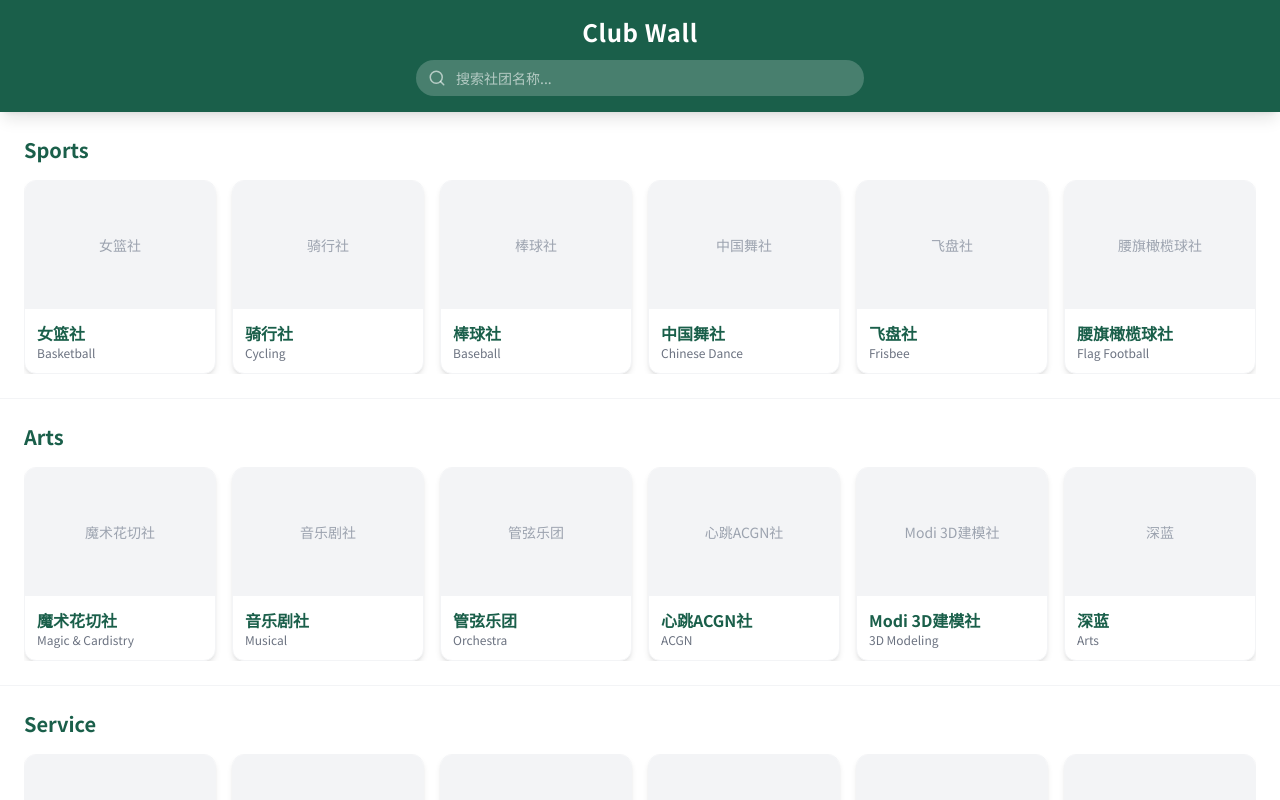
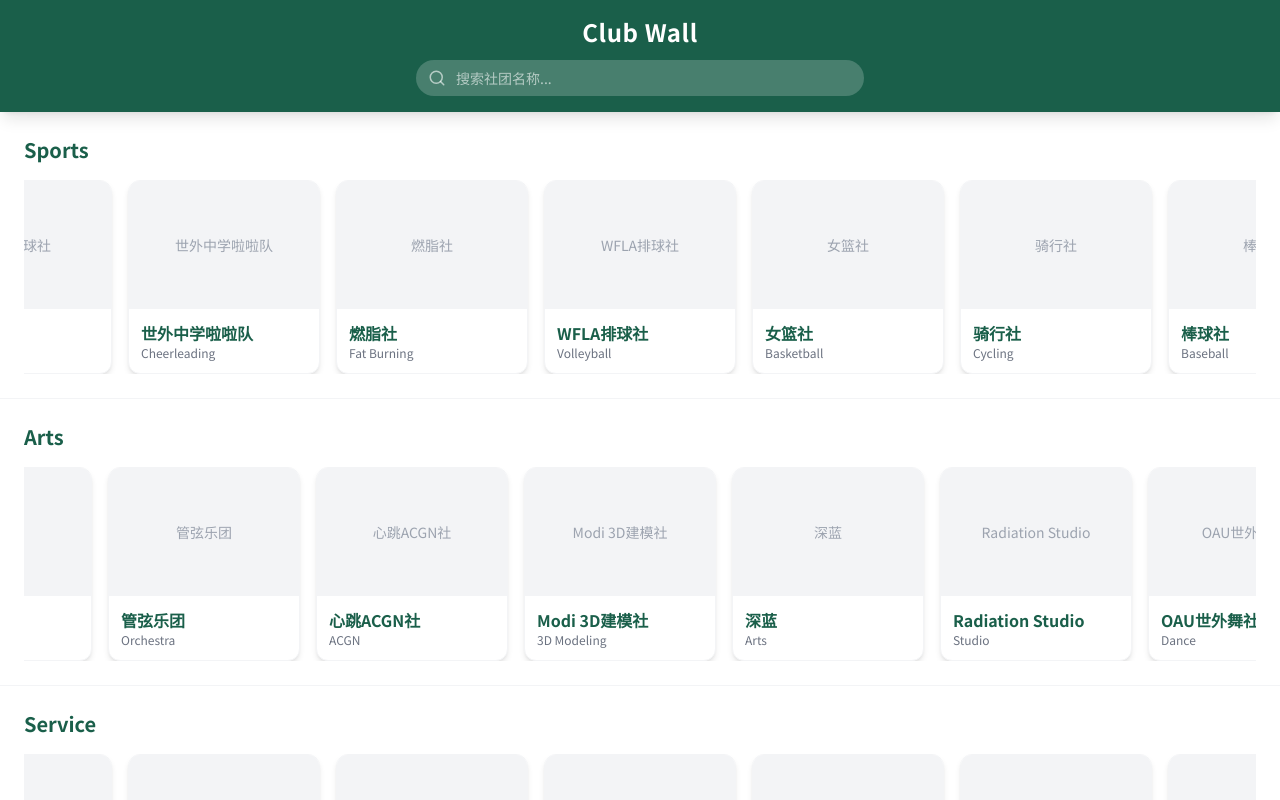
Before and after one commit to Computerization/club-wall, a React (Vite) app: page / in a window 1280 px wide. Shown: the top 800 px of the page. Built offline with nearby package versions, Linux system fonts and the light colour scheme.

Commit message:
Auto scroll

```diff
--- a/src/components/CategorySection.tsx
+++ b/src/components/CategorySection.tsx
@@ -1,31 +1,151 @@
-import { useCallback, useRef, useState, useMemo } from 'react';
+import { useCallback, useEffect, useRef, useState, useMemo } from 'react';
+import { ChevronLeft, ChevronRight } from 'lucide-react';
 import type { Club, Category } from '../data/clubs';
 
 const CARD_WIDTH = 192;
 const CARD_GAP = 16;
 const DRAG_MULTIPLIER = 1.5;
 const MOVE_THRESHOLD = 5;
-const DUPLICATE_COUNT = 10;
+const TOTAL_SETS = 3;
+const AUTO_SCROLL_SPEED = 1.2;
+const RESUME_DELAY = 5000;
 
 interface CategorySectionProps {
   category: Category;
   clubs: Club[];
   onClubClick: (id: string) => void;
+  rowIndex: number;
 }
 
-export default function CategorySection({ category, clubs, onClubClick }: CategorySectionProps) {
+export default function CategorySection({ category, clubs, onClubClick, rowIndex }: CategorySectionProps) {
   const containerRef = useRef<HTMLDivElement>(null);
   const [isDragging, setIsDragging] = useState(false);
   const [hasMoved, setHasMoved] = useState(false);
   const [startX, setStartX] = useState(0);
-  const [scrollLeft, setScrollLeft] = useState(0);
+  const [scrollLeftState, setScrollLeftState] = useState(0);
+  const autoScrollEnabled = useRef(true);
+  const isMobile = useRef(false);
+  const resumeTimerRef = useRef<ReturnType<typeof setTimeout> | null>(null);
+  const touchStartX = useRef(0);
+  const touchMoved = useRef(false);
 
+  // Direction: even rows (left→right): -1, odd rows (right→left): 1
+  const direction = useMemo(() => rowIndex % 2 === 0 ? -1 : 1, [rowIndex]);
+
+  const setWidth = useMemo(() => clubs.length * CARD_WIDTH + (clubs.length - 1) * CARD_GAP, [clubs]);
+  const middleStart = setWidth;
+  const middleEnd = 2 * setWidth;
+
+  // Detect mobile once
+  useEffect(() => {
+    isMobile.current = window.matchMedia('(pointer: coarse)').matches ||
+                       'ontouchstart' in window;
+  }, []);
+
+  // Initialize scroll position + auto-scroll animation loop with built-in boundary snap
+  useEffect(() => {
+    if (clubs.length === 0) return;
+    // Initialize to middle set
+    if (containerRef.current) {
+      containerRef.current.scrollLeft = middleStart;
+    }
+    let rafId: number;
+    const animate = () => {
+      if (containerRef.current && autoScrollEnabled.current) {
+        const el = containerRef.current;
+        let newPos = el.scrollLeft + direction * AUTO_SCROLL_SPEED;
+        const maxScroll = el.scrollWidth - el.clientWidth;
+        // Infinite scroll boundary snap (handled here, not in scroll event)
+        if (direction > 0 && newPos >= middleEnd) {
+          newPos -= setWidth;
+        } else if (direction < 0 && newPos < middleStart) {
+          newPos += setWidth;
+        }
+        // Clamp to prevent getting stuck at edges
+        newPos = Math.max(0, Math.min(newPos, maxScroll));
+        el.scrollLeft = newPos;
+      }
+      rafId = requestAnimationFrame(animate);
+    };
+    rafId = requestAnimationFrame(animate);
+    return () => cancelAnimationFrame(rafId);
+  }, [direction, clubs.length, middleStart, setWidth, middleEnd]);
+
+  // --- Infinite scroll boundary snap (only for user-initiated scroll) ---
+  const handleScroll = useCallback(() => {
+    if (!containerRef.current || clubs.length === 0) return;
+    // During auto-scroll, snap is handled in the animation loop — skip here
+    if (autoScrollEnabled.current) return;
+    const cur = containerRef.current.scrollLeft;
+    if (cur >= middleEnd) {
+      containerRef.current.scrollLeft = cur - setWidth;
+    } else if (cur < middleStart) {
+      containerRef.current.scrollLeft = cur + setWidth;
+    }
+  }, [setWidth, middleStart, middleEnd, clubs.length]);
+
+  // --- Desktop hover pause/resume ---
+  const handleMouseEnter = useCallback(() => {
+    if (isMobile.current) return;
+    autoScrollEnabled.current = false;
+  }, []);
+
+  const handleMouseLeave = useCallback((e: React.MouseEvent) => {
+    setIsDragging(false);
+    if (isMobile.current) return;
+    autoScrollEnabled.current = true;
+  }, []);
+
+  // --- Mobile touch pause/resume ---
+  const clearResumeTimer = useCallback(() => {
+    if (resumeTimerRef.current) {
+      clearTimeout(resumeTimerRef.current);
+      resumeTimerRef.current = null;
+    }
+  }, []);
+
+  const startResumeTimer = useCallback(() => {
+    clearResumeTimer();
+    resumeTimerRef.current = setTimeout(() => {
+      autoScrollEnabled.current = true;
+    }, RESUME_DELAY);
+  }, [clearResumeTimer]);
+
+  const handleTouchStart = useCallback((e: React.TouchEvent) => {
+    touchStartX.current = e.touches[0].clientX;
+    touchMoved.current = false;
+    autoScrollEnabled.current = false;
+    clearResumeTimer();
+  }, [clearResumeTimer]);
+
+  const handleTouchMove = useCallback((e: React.TouchEvent) => {
+    const dx = Math.abs(e.touches[0].clientX - touchStartX.current);
+    if (dx > MOVE_THRESHOLD) {
+      touchMoved.current = true;
+    }
+  }, []);
+
+  const handleTouchEnd = useCallback(() => {
+    if (!touchMoved.current) {
+      // Tap (no drag) — resume auto-scroll immediately
+      autoScrollEnabled.current = true;
+    } else {
+      startResumeTimer();
+    }
+  }, [startResumeTimer]);
+
+  const handleTouchCancel = useCallback(() => {
+    clearResumeTimer();
+    autoScrollEnabled.current = true;
+  }, [clearResumeTimer]);
+
+  // --- Drag scrolling ---
   const handleMouseDown = useCallback((e: React.MouseEvent) => {
     if (!containerRef.current) return;
     setIsDragging(true);
     setHasMoved(false);
     setStartX(e.pageX - containerRef.current.offsetLeft);
-    setScrollLeft(containerRef.current.scrollLeft);
+    setScrollLeftState(containerRef.current.scrollLeft);
   }, []);
 
   const handleMouseUp = useCallback(() => {
@@ -39,38 +159,60 @@ export default function CategorySection({ category, clubs, onClubClick }: Catego
     if (Math.abs(walk) > MOVE_THRESHOLD) {
       setHasMoved(true);
     }
-    containerRef.current.scrollLeft = scrollLeft - walk;
-  }, [isDragging, startX, scrollLeft]);
-
-  const handleMouseLeave = useCallback(() => {
-    setIsDragging(false);
-  }, []);
+    containerRef.current.scrollLeft = scrollLeftState - walk;
+  }, [isDragging, startX, scrollLeftState]);
 
   const handleCardClick = useCallback((clubId: string) => {
-    if (hasMoved) return;
+    if (hasMoved || touchMoved.current) return;
     onClubClick(clubId);
   }, [hasMoved, onClubClick]);
 
-  const duplicatedClubs = useMemo(() => {
-    return Array(DUPLICATE_COUNT).fill(clubs).flat();
+  const scrollByOne = useCallback((dir: 'left' | 'right') => {
+    if (!containerRef.current) return;
+    const amount = dir === 'left' ? -(CARD_WIDTH + CARD_GAP) : (CARD_WIDTH + CARD_GAP);
+    containerRef.current.scrollBy({ left: amount });
+  }, []);
+
+  const tripledClubs = useMemo(() => {
+    if (clubs.length === 0) return [];
+    return Array(TOTAL_SETS).fill(clubs).flat();
   }, [clubs]);
 
   const cursorStyle = isDragging ? 'grabbing' : 'grab';
 
+  if (clubs.length === 0) return null;
+
   return (
-    <section className="py-6 px-6 border-b border-gray-100 last:border-b-0">
+    <section className="py-6 px-6 border-b border-gray-100 last:border-b-0 relative group">
       <h2 className="text-xl font-bold text-[#1A5F4A] mb-4">{category}</h2>
+      <div className="relative">
+        <button
+          onClick={() => scrollByOne('left')}
+          className="absolute left-0 top-1/2 -translate-y-1/2 -translate-x-2 z-10
+                     w-10 h-10 rounded-full bg-white/90 shadow-md flex items-center justify-center
+                     opacity-0 group-hover:opacity-100 transition-opacity duration-200 hover:bg-white"
+          aria-label="向左滑动"
+        >
+          <ChevronLeft className="w-5 h-5 text-[#1A5F4A]" />
+        </button>
+
         <div
           ref={containerRef}
           className="overflow-x-auto scrollbar-hide select-none"
-        style={{ userSelect: 'none', cursor: cursorStyle }}
+          style={{ userSelect: 'none', cursor: cursorStyle, scrollbarWidth: 'none', touchAction: 'pan-x' }}
+          onScroll={handleScroll}
+          onMouseEnter={handleMouseEnter}
+          onMouseLeave={handleMouseLeave}
           onMouseDown={handleMouseDown}
           onMouseUp={handleMouseUp}
           onMouseMove={handleMouseMove}
-        onMouseLeave={handleMouseLeave}
+          onTouchStart={handleTouchStart}
+          onTouchMove={handleTouchMove}
+          onTouchEnd={handleTouchEnd}
+          onTouchCancel={handleTouchCancel}
         >
           <div className="flex gap-4 w-max">
-          {duplicatedClubs.map((club, index) => (
+            {tripledClubs.map((club, index) => (
               <ClubCard
                 key={`${club.id}-${index}`}
                 club={club}
@@ -78,6 +220,17 @@ export default function CategorySection({ category, clubs, onClubClick }: Catego
               />
             ))}
           </div>
+        </div>
+
+        <button
+          onClick={() => scrollByOne('right')}
+          className="absolute right-0 top-1/2 -translate-y-1/2 translate-x-2 z-10
+                     w-10 h-10 rounded-full bg-white/90 shadow-md flex items-center justify-center
+                     opacity-0 group-hover:opacity-100 transition-opacity duration-200 hover:bg-white"
+          aria-label="向右滑动"
+        >
+          <ChevronRight className="w-5 h-5 text-[#1A5F4A]" />
+        </button>
       </div>
     </section>
   );
--- a/src/pages/Home.tsx
+++ b/src/pages/Home.tsx
@@ -37,7 +37,7 @@ export default function Home() {
             )}
           </>
         ) : (
-          categories.map((category) => {
+          categories.map((category, index) => {
             const categoryClubs = clubs.filter((club) => club.category === category);
             return (
               <CategorySection
@@ -45,6 +45,7 @@ export default function Home() {
                 category={category}
                 clubs={categoryClubs}
                 onClubClick={goToClub}
+                rowIndex={index}
               />
             );
           })
```
Lines whose indentation alone changed are shown as unchanged.
